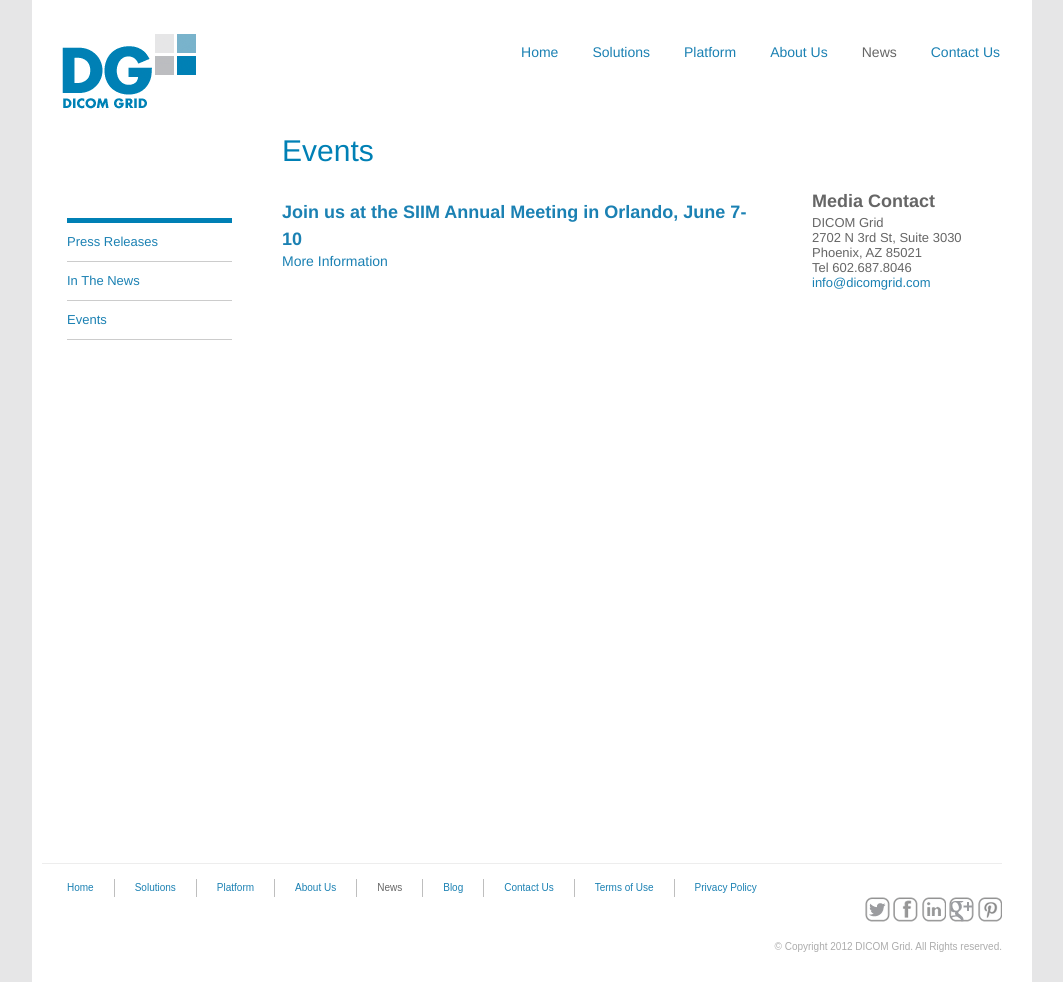
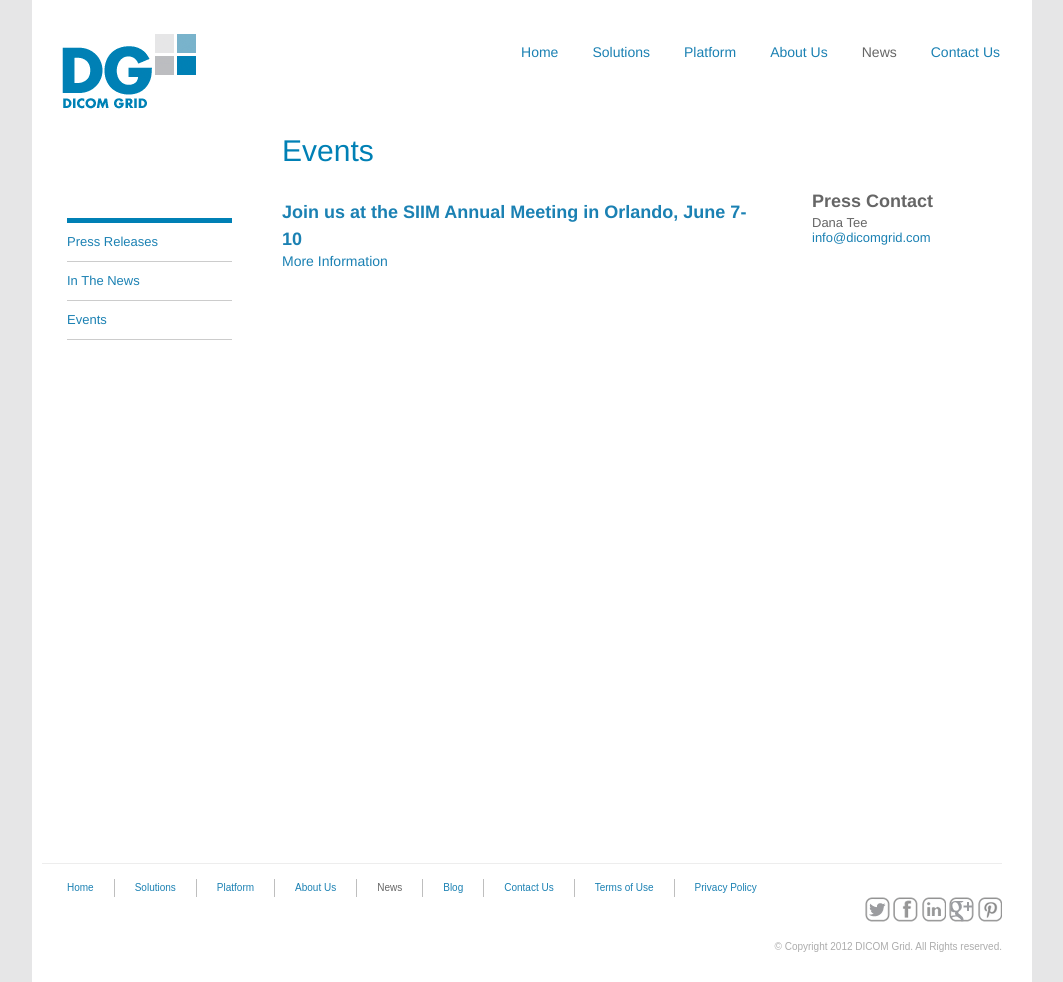
Before and after one commit to kevinold/dg-jekyll, a Jekyll site: the page built from press/events.html, in a window 1280 px wide. Shown: the whole page, without its empty margins (108-1171 px from the left). Built offline with Jekyll 4.4.1, drawn with Linux system fonts in a browser that asks for light colours; Markdown is read by kramdown in place of the engine named in the settings.

Commit message:
update press contact; remove press.html

```diff
--- a/_layouts/press.html
+++ b/_layouts/press.html
@@ -13,11 +13,8 @@
 </div>
 
 <div class="right_col">
-			<h3>Media Contact</h3>
-DICOM Grid <br />
-2702 N 3rd St, Suite 3030<br />
-Phoenix, AZ 85021 <br />
-Tel 602.687.8046  <br />
+			<h3>Press Contact</h3>
+Dana Tee<br />
 <a href="mailto:info@dicomgrid.com">info@dicomgrid.com</a>
 
 </div>
```
Also changed, not shown: press.html (deleted, +0 -66 lines), 13 other files.
